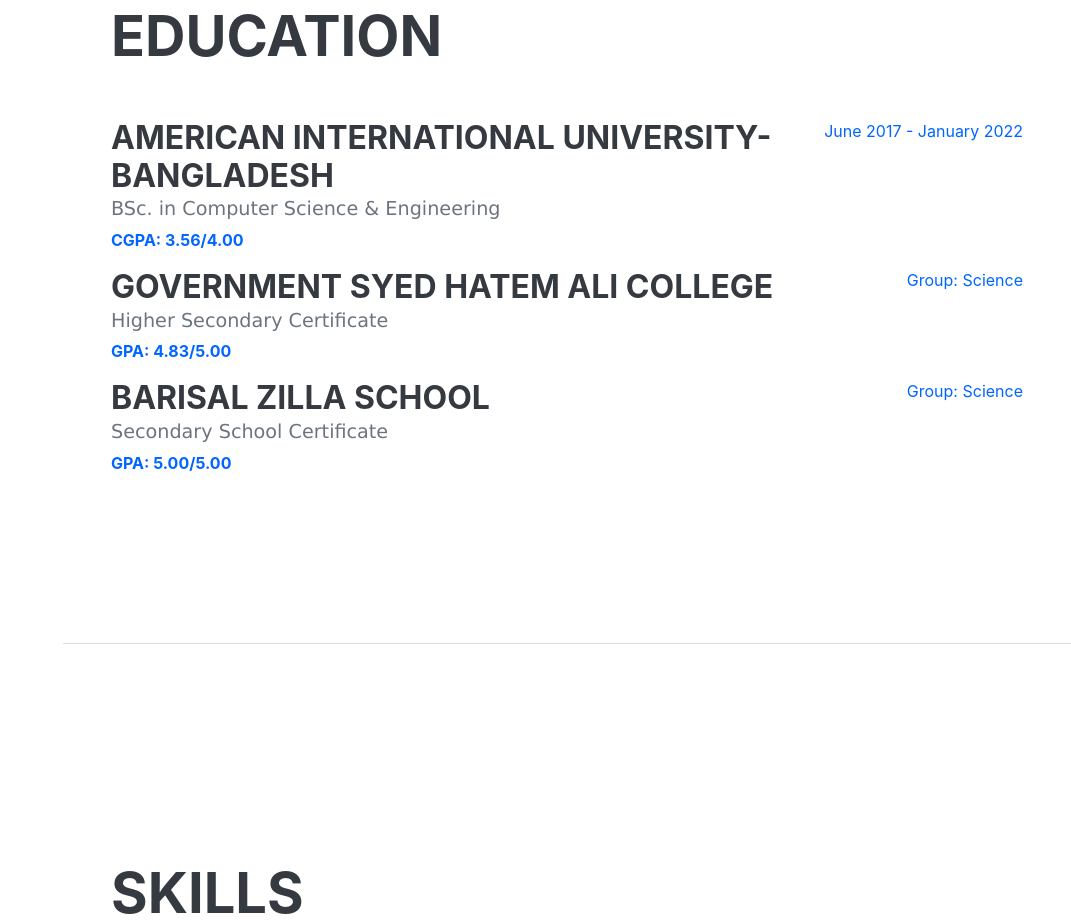
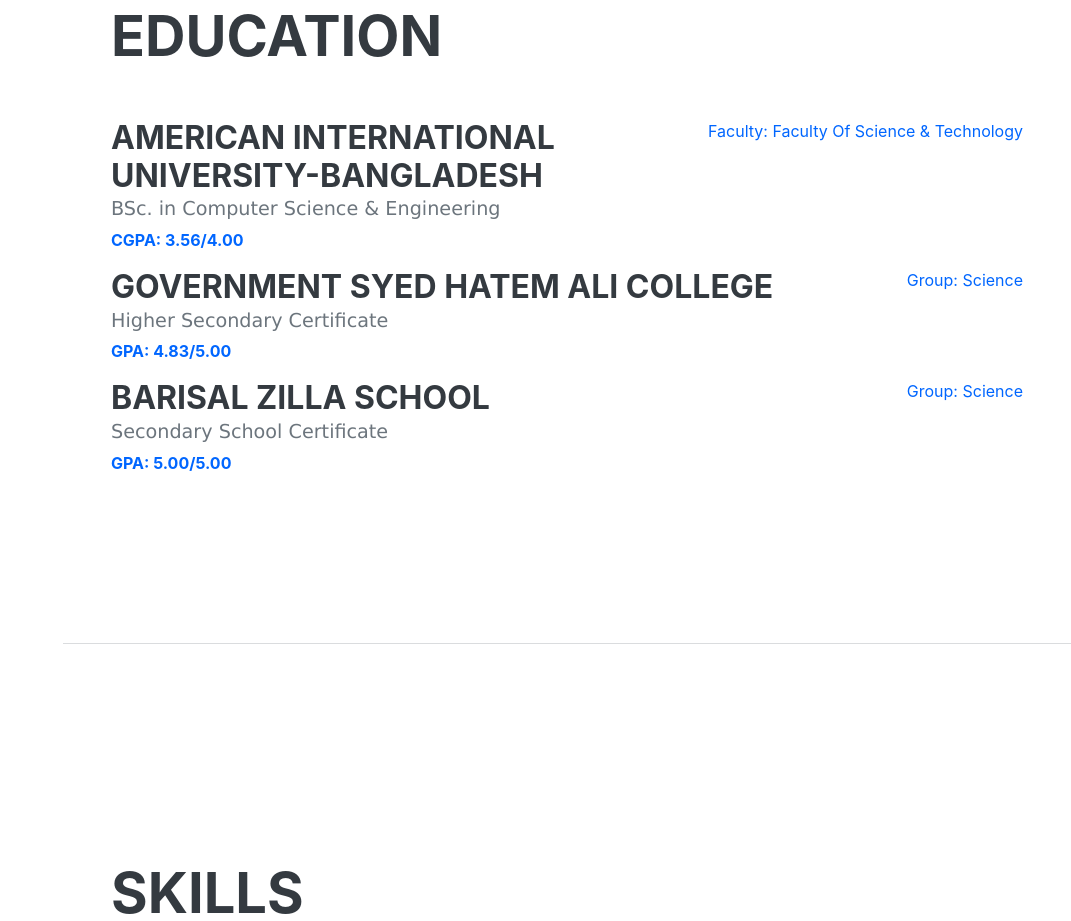
Before and after one commit to AhmedDip/portfolio, a plain HTML site: page index.html in a window 1280 px wide. Shown: the part 1759-2680 px from the top of the page, without its empty margins (209-1280 px from the left). Drawn offline with nearby package versions, Linux system fonts and the light colour scheme; a web font is replaced by a local one.

Commit message:
Update index.html

```diff
--- a/index.html
+++ b/index.html
@@ -198,7 +198,7 @@
             <b class="text-primary mb-2">CGPA: 3.56/4.00</b>
           </div>
           <div class="flex-shrink-0">
-            <span class="text-primary">June 2017 - January 2022</span>
+            <span class="text-primary">Faculty: Faculty Of Science & Technology</span>
           </div>
         </div>
         <div class="d-flex flex-column flex-md-row justify-content-between mb-2">
```
